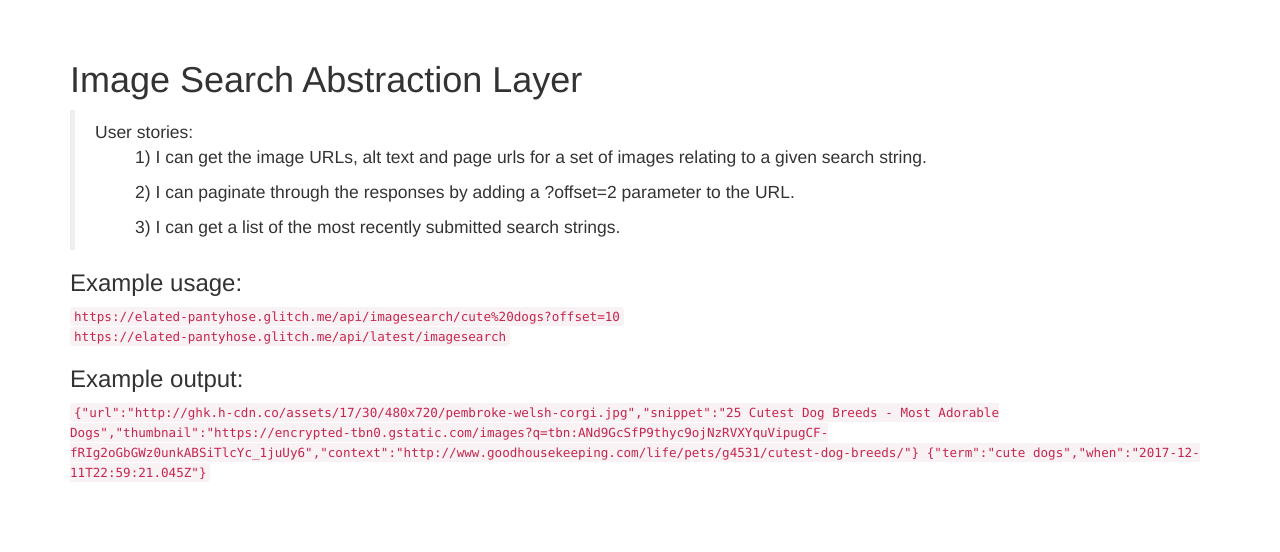
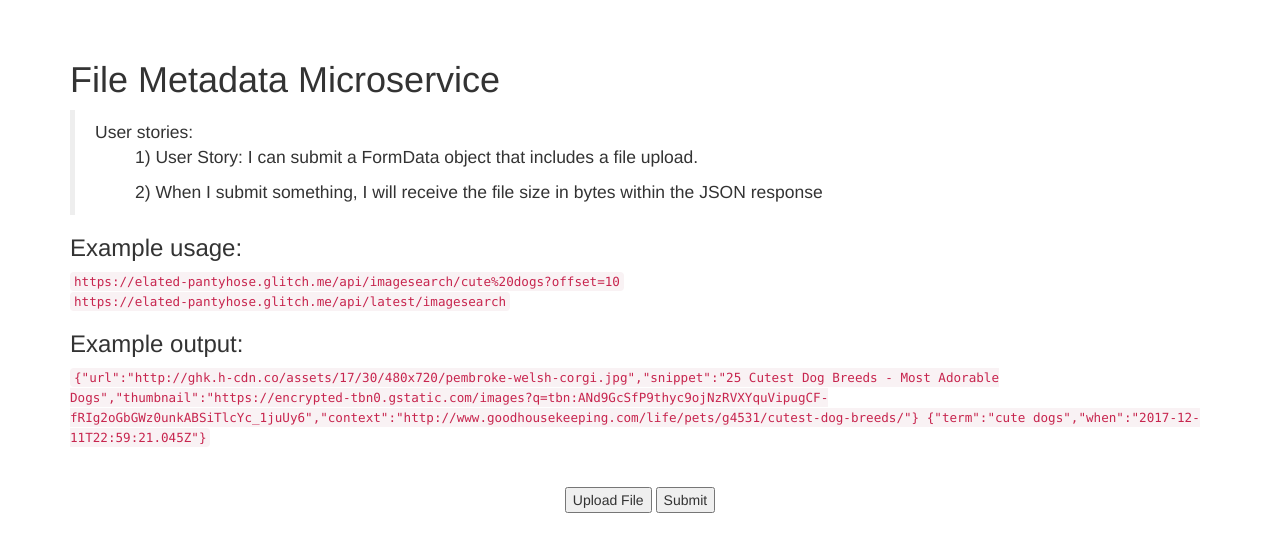
Before and after one commit to alex-m-williams/FCC-File-Metadata-Microservice, a website: page views/index.html in a window 1280 px wide. Drawn offline with nearby package versions, Linux system fonts and the light colour scheme.

Commit message:
😬🐪 Checkpoint views/index.html:572930

```diff
--- a/views/index.html
+++ b/views/index.html
@@ -6,18 +6,16 @@
       <link rel="shortcut icon" href="https://cdn.hyperdev.com/us-east-1%3A52a203ff-088b-420f-81be-45bf559d01b1%2Ffavicon.ico" type="image/x-icon"/>
       <link href="https://fonts.googleapis.com/css?family=Roboto" rel="stylesheet" type="text/css">
       <link href="/public/style.css" rel="stylesheet" type="text/css">
-          <link rel="stylesheet" href="https://maxcdn.bootstrapcdn.com/bootstrap/3.3.6/css/bootstrap.min.css">
-
+      <link rel="stylesheet" href="https://maxcdn.bootstrapcdn.com/bootstrap/3.3.6/css/bootstrap.min.css">
    </head>
 
    <body>
       <div class="container" style="text-align: left">
-         <h1>Image Search Abstraction Layer</h1>
+         <h1>File Metadata Microservice</h1>
          <blockquote>
                 User stories:
-                <ul>1) I can get the image URLs, alt text and page urls for a set of images relating to a given search string.</ul>
-                <ul>2) I can paginate through the responses by adding a ?offset=2 parameter to the URL.</ul>
-                <ul>3) I can get a list of the most recently submitted search strings.</ul>
+                <ul>1) User Story: I can submit a FormData object that includes a file upload.</ul>
+                <ul>2) When I submit something, I will receive the file size in bytes within the JSON response</ul>
             </blockquote>
             <h3>Example usage:</h3>
             <code>https://elated-pantyhose.glitch.me/api/imagesearch/cute%20dogs?offset=10</code><br>
@@ -28,6 +26,17 @@
                 {"term":"cute dogs","when":"2017-12-11T22:59:21.045Z"}
             </code>
         </div>
+      <div class="container">
+        <form>
+          <button>
+            Upload File
+          </button>
+          <button>
+            Submit
+          </button>
+        </form>
+
+     </div>
    </body>
 
 </html>
```
